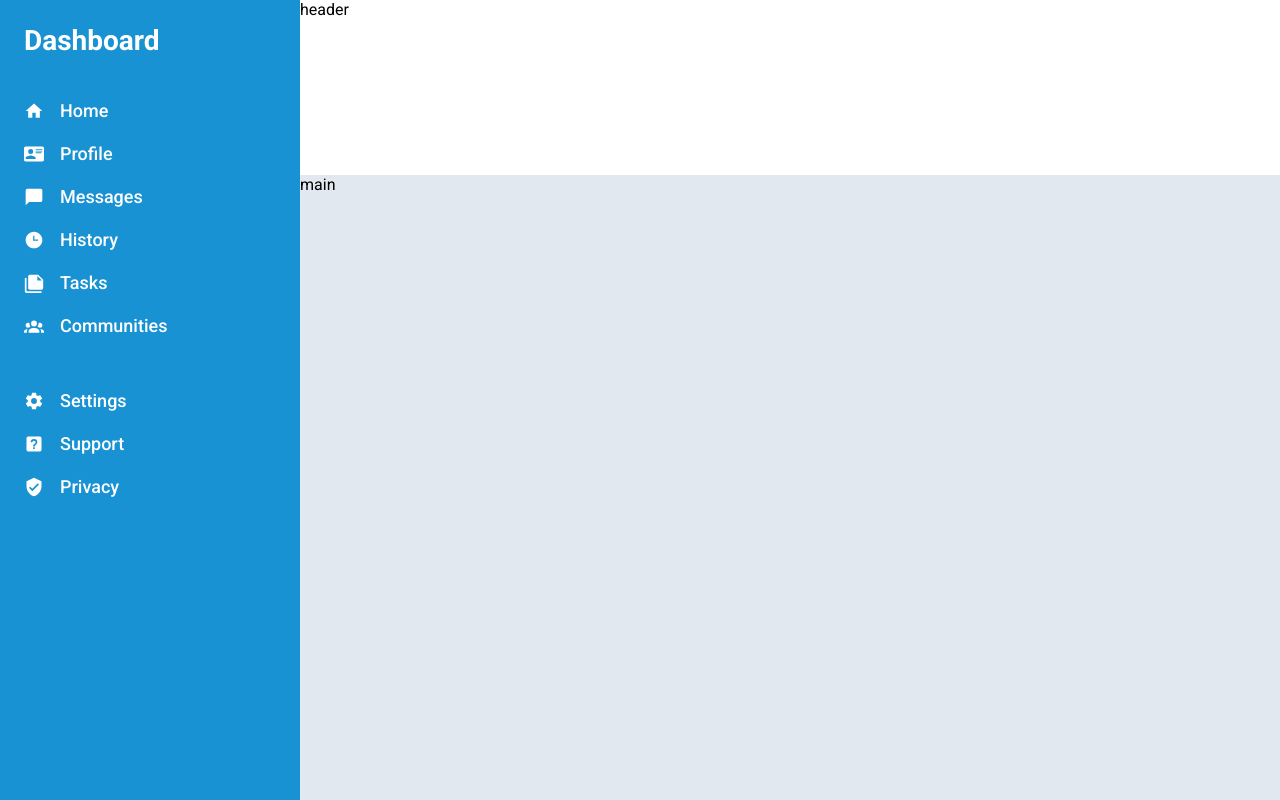
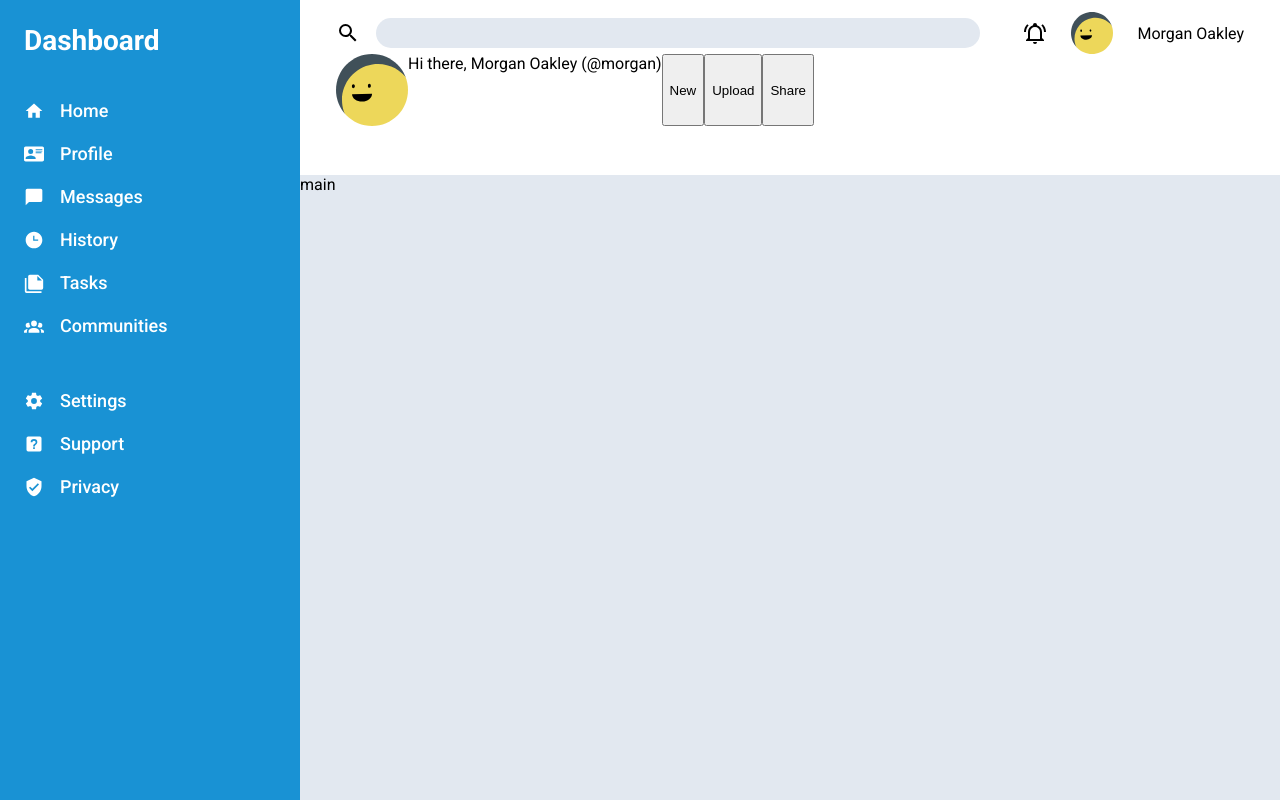
Before and after one commit to reppy-c/admin-dashboard, a plain HTML site: page index.html in a window 1280 px wide. Drawn offline with Linux system fonts and the light colour scheme.

Commit message:
add and complete layout for top part of header

```diff
--- a/index.html
+++ b/index.html
@@ -34,7 +34,35 @@
 
     </div>
 
-    <div id="header">header</div>
+    <div id="header">
+        <div id="topheader">
+            <div id="left_items">
+                <img class="icon" src="ico/search.svg" />
+                <input type="text" />
+            </div>
+
+            <div id="right_items">
+                <img class="icon" src="ico/alarm.svg" />
+                <img class="avatar_sm" src="avatar.svg" />
+                <span>Morgan Oakley</span>
+            </div>
+
+        </div>
+
+        <div id="bottomheader">
+            <img src="avatar.svg" />
+            <div>
+                Hi there,
+                Morgan Oakley (@morgan)
+            </div>
+            <button>New</button>
+            <button>Upload</button>
+            <button>Share</button>
+        </div>
+    </div>
+
+
+
     <div id="mainpanel">main</div>
 
 </body>
--- a/style.css
+++ b/style.css
@@ -48,7 +48,54 @@ body {
 #header {
     background-color: #fff;
     grid-area: 1 / 2 / 2 / 3;
+    padding: 12px 36px;
 }
+
+#topheader {
+    display:flex;
+    flex-direction: row;
+    justify-content: space-between;
+}
+
+#topheader #left_items {
+    display: flex;
+    align-items: center;
+    gap: 16px;
+}
+
+#topheader #right_items {
+    display: flex;
+    align-items: center;
+    gap: 24px;
+}
+
+#topheader .icon {
+    height: 24px;
+}
+
+#topheader .avatar_sm {
+    height: 42px;
+}
+
+#topheader input {
+    background-color: #E2E8F0;
+    border-radius: 24px;
+    border: 0;
+    height: 28px;
+    width: 600px;
+}
+
+#bottomheader {
+    display:flex;
+    flex-direction: row;
+
+}
+
+#bottomheader img {
+    height: 72px;
+}
+
+/************** Main panel styles **************/
 
 #mainpanel {
     background-color: #E2E8F0;
```
Also changed, not shown: avatar.svg (added), ico/alarm.svg (added), ico/search.svg (added).
